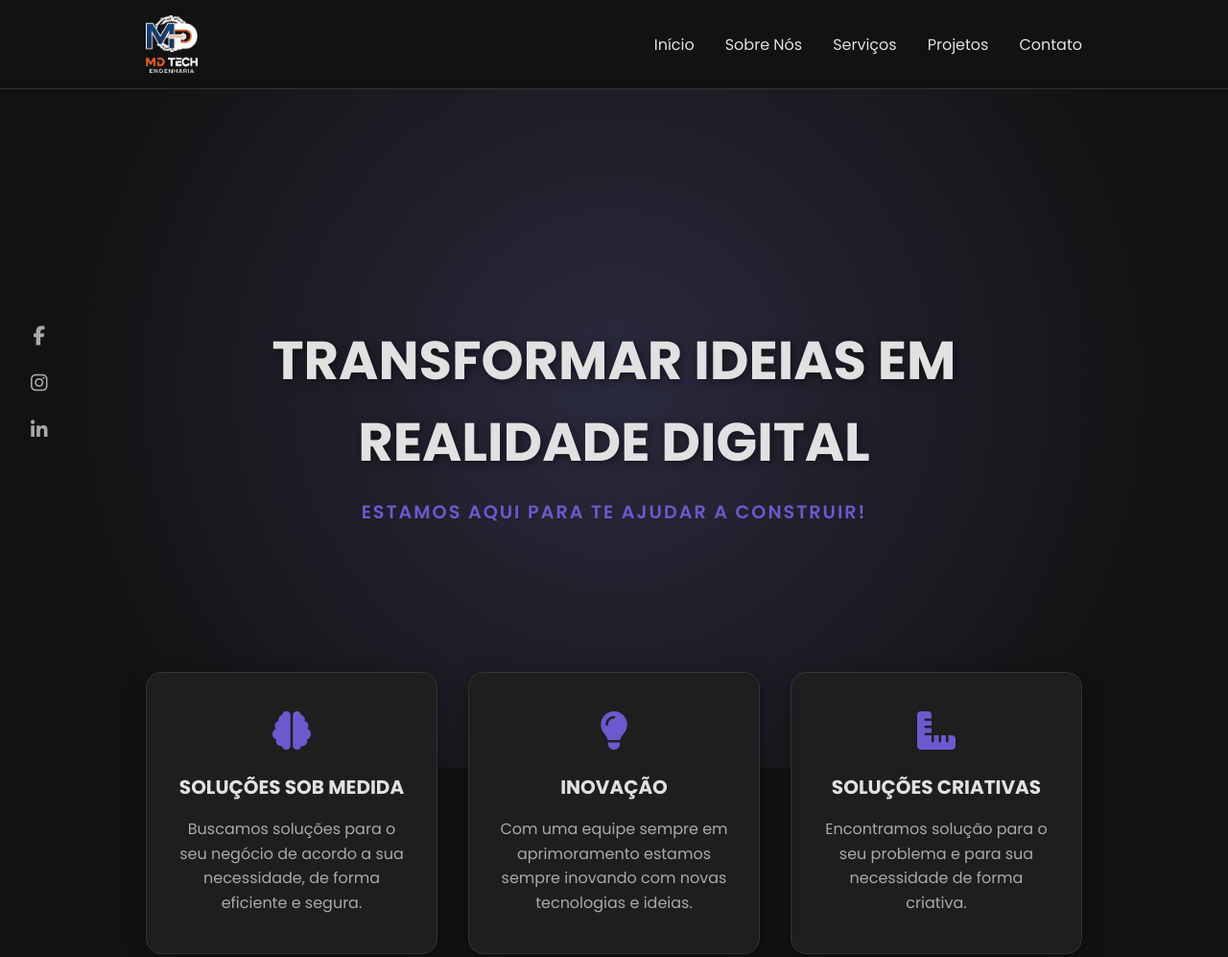
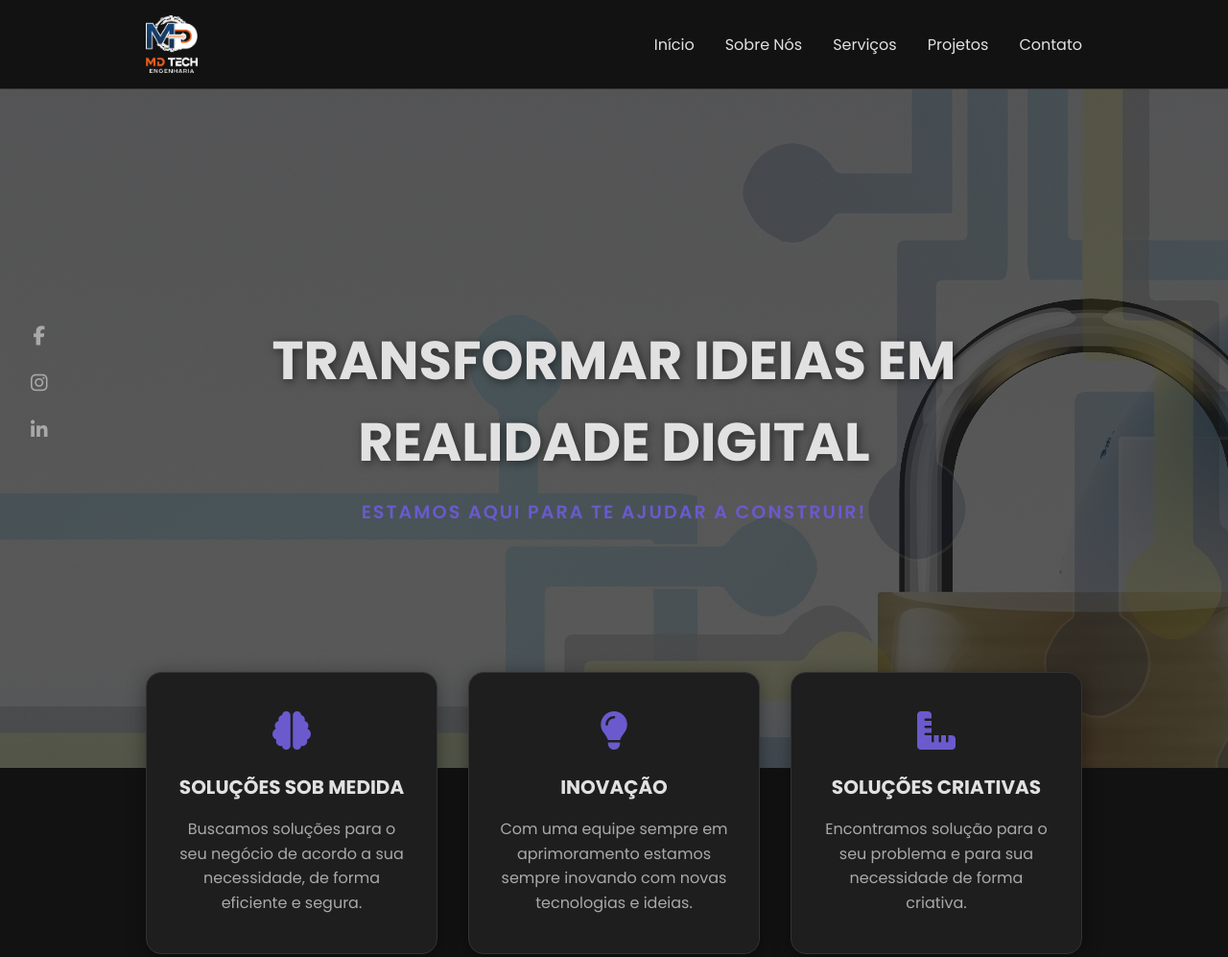
Before and after one commit to mpdantas/mdtech-website, a plain HTML site: page frontend/index.html in a window 1280 px wide. Shown: the top 997 px of the page at 96% size. Drawn offline with nearby package versions, Linux system fonts and the light colour scheme.

Commit message:
feat: Add background image to hero section

```diff
--- a/frontend/css/style.css
+++ b/frontend/css/style.css
@@ -126,7 +126,9 @@ ul {
     text-align: center;
     padding-top: 5rem;
     position: relative;
-    background: radial-gradient(circle, #2a2a3e, var(--cor-fundo) 80%);
+    background-image:
+        linear-gradient(rgba(18, 18, 18, 0.7), rgba(18, 18, 18, 0.7)),
+        url(../assets/images/teconologia.jpg);
 }
 
 .hero-socials {
```
Also changed, not shown: frontend/assets/images/teconologia.jpg (added).
